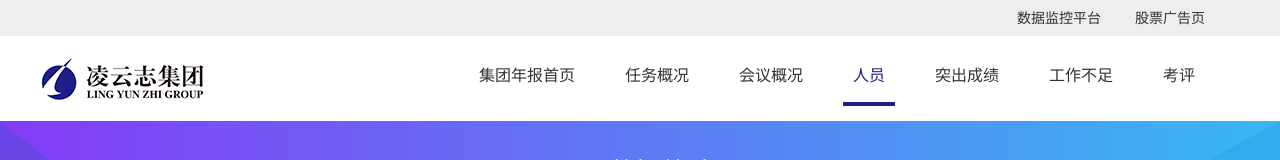
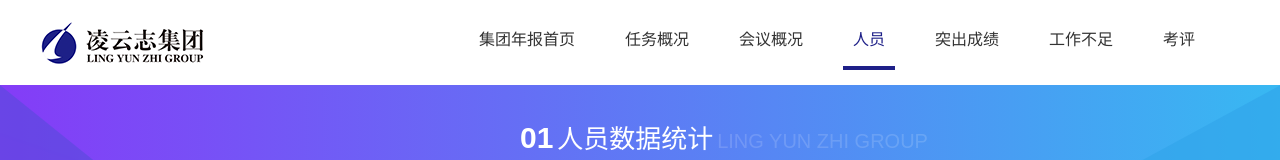
Before and after one commit to eleven0201/report, a plain HTML site: page person.html in a window 1280 px wide. Shown: the top 160 px of the page. Drawn offline with Linux system fonts and the light colour scheme; a script that the page names is missing.

Commit message:
Add files via upload

```diff
--- a/person.html
+++ b/person.html
@@ -3,9 +3,10 @@
 <head>
     <meta charset="UTF-8">
     <title>集团工作年报</title>
-    <link rel="stylesheet" href="css/style.css">
+<link rel="stylesheet" href="layui/css/layui.css">
+<link rel="stylesheet" href="css/style.css">
     <link rel="stylesheet" href="css/base.css">
-    <link rel="stylesheet" href="layui/css/layui.css">
+
     <script type="text/javascript" src="js/echarts.min.js"></script>
 </head>
 <body>
@@ -14,10 +15,10 @@
     <div class="top">
         <div class="top-bar">
             <div class="top-back"></div>
-            <div class="top-menu">
+            <!--<div class="top-menu">
                 <a href="http://huangjq2019.gitee.io/jk/" target="_blank">数据监控平台</a>
                 <a href="http://huangjq2019.gitee.io/demo2021/" target="_blank">股票广告页</a>
-            </div>
+            </div>-->
         </div>
     </div>
     <!--daohang-->
```
Also changed, not shown: index.html (+2 -2 lines), meeting.html (+5 -4 lines), result.html (+4 -3 lines), shortage.html (+4 -3 lines), task.html (+4 -3 lines), test.html (+4 -3 lines).
